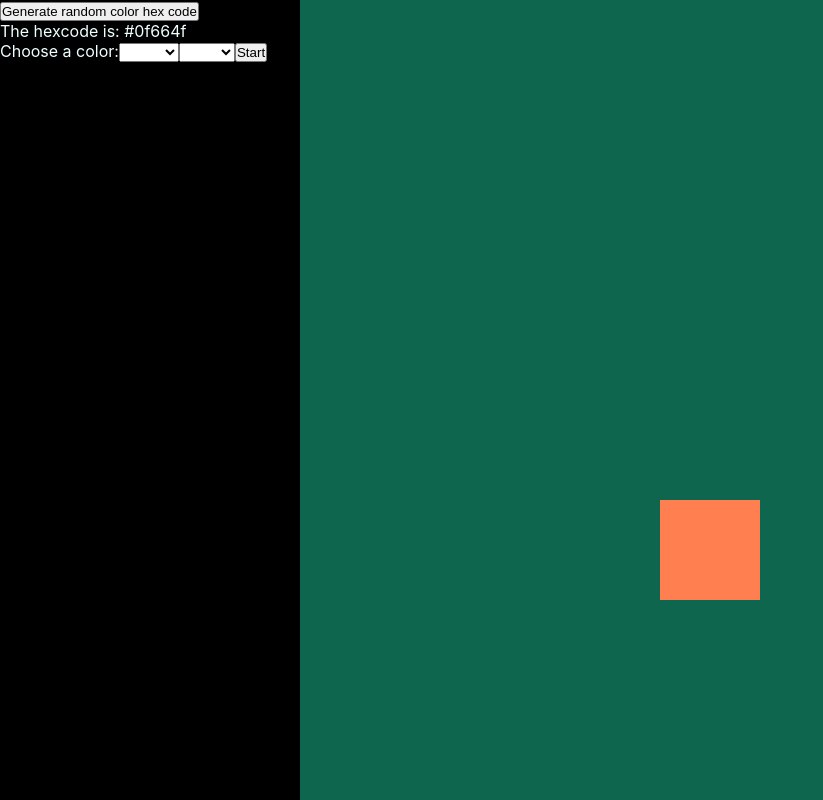
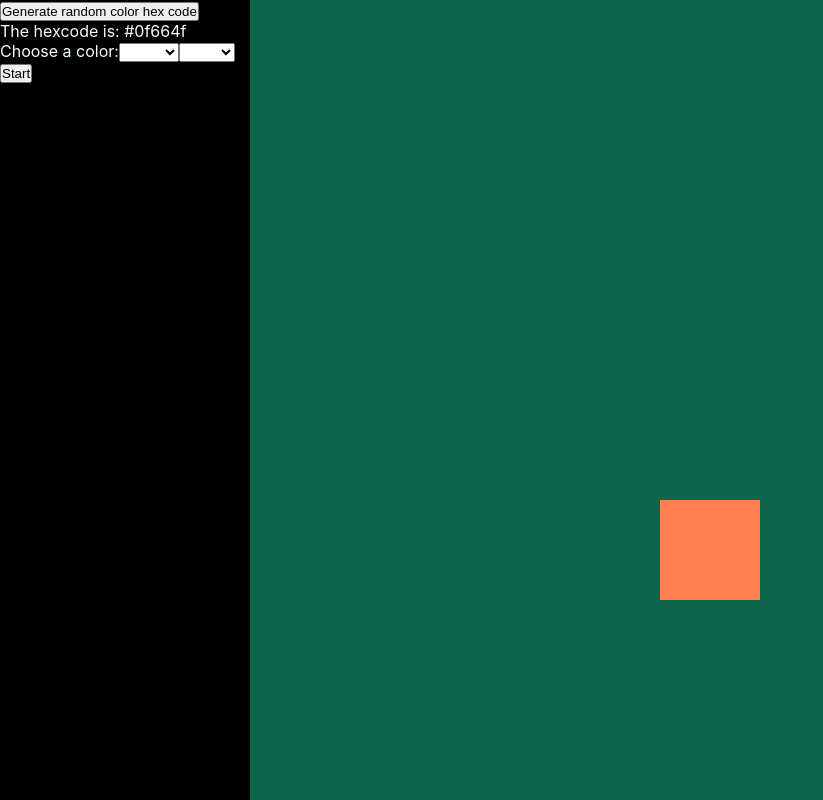
Before and after one commit to thomalexg/Random-Color-Generator-React-App, a React (Create React App) app in the folder randomcolor/: page / in a window 1280 px wide. Shown: the top 800 px of the page, without its empty margins (0-823 px from the left). Built offline with nearby package versions, Linux system fonts and the light colour scheme.

Commit message:
Started to add changeable box size, works not as intented yet

```diff
--- a/randomcolor/src/components/App.js
+++ b/randomcolor/src/components/App.js
@@ -26,10 +26,13 @@ export default function App() {
   //
   const [hue, setHue] = useState('random');
   const [luminosity, setLuminosity] = useState('random');
+  //
+  const [height, setHeight] = useState(800);
+  const [width, setWidth] = useState(1500);
 
   useEffect(() => {
     if (btnMode === 'Stop') {
-      if (squarePositionY >= 700 && speedY > 0) {
+      if (squarePositionY >= height - 100 && speedY > 0) {
         setSpeedY(speedY * -1);
         setRandom(randomColor({ hue, luminosity }));
       }
@@ -42,7 +45,7 @@ export default function App() {
         console.log(speedX);
         setRandom(randomColor({ hue, luminosity }));
       }
-      if (squarePositionX >= 1400 && speedX > 0) {
+      if (squarePositionX >= width - 100 && speedX > 0) {
         setSpeedX(speedX * -1);
         console.log(speedX);
         setRandom(randomColor({ hue, luminosity }));
@@ -63,11 +66,18 @@ export default function App() {
     speedY,
     hue,
     luminosity,
+    width,
+    height,
   ]);
 
+  const styleApp = { width, height };
   return (
-    <div className="App">
+    <div className="App" style={styleApp}>
       <SideBar
+        width={width}
+        setWidth={setWidth}
+        height={height}
+        setHeight={setHeight}
         random={random}
         setRandom={setRandom}
         randomColor={randomColor}
@@ -80,7 +90,13 @@ export default function App() {
         setBtnMode={setBtnMode}
         // changePosition={changePosition}
       />
-      <Box random={random}></Box>
+      <Box
+        random={random}
+        width={width}
+        setWidth={setWidth}
+        height={height}
+        setHeight={setHeight}
+      ></Box>
       <Square
         squarePositionX={squarePositionX}
         setSquarePositionX={setSquarePositionX}
--- a/randomcolor/src/components/Box.js
+++ b/randomcolor/src/components/Box.js
@@ -1,7 +1,10 @@
 import React from 'react';
 
 export default function Box(props) {
-  return (
-    <div className="Box" style={{ backgroundColor: `${props.random}` }}></div>
-  );
+  const styleBox = {
+    backgroundColor: props.random,
+    width: props.width,
+    height: props.height,
+  };
+  return <div className="Box" style={styleBox}></div>;
 }
--- a/randomcolor/src/index.css
+++ b/randomcolor/src/index.css
@@ -25,15 +25,14 @@ code {
 }
 .SideBar {
   width: 300px;
-  height: 800px;
+  height: 100%;
   background-color: black;
   color: azure;
 }
 .Box {
   transition: 0.5s all ease;
   background-color: beige;
-  height: 800px;
-  width: 1200px;
+  height: 100%;
 }
 .Square {
   width: 100px;
```
Also changed, not shown: 1 other file (tests, documents, lock files or other folders).
